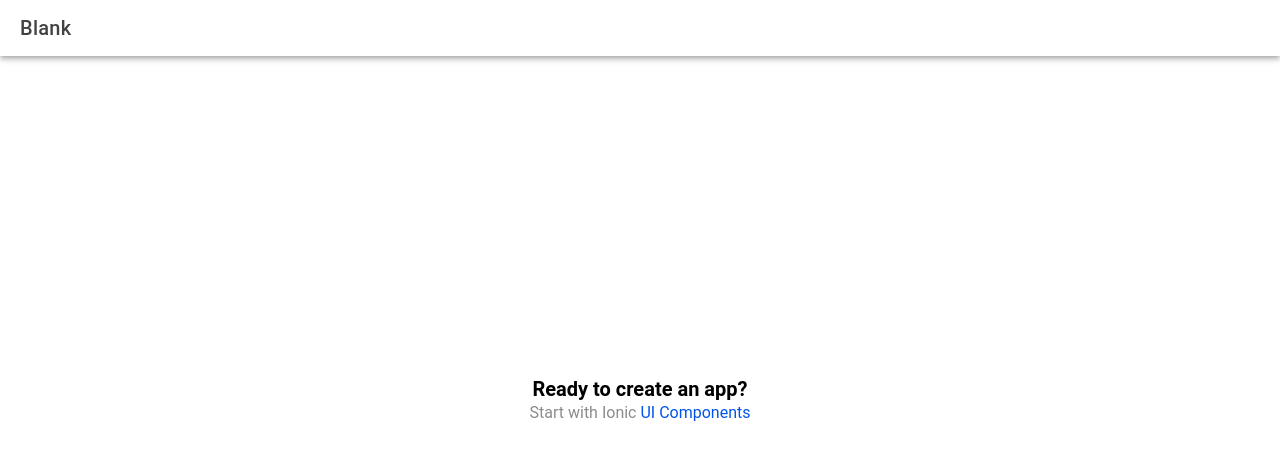
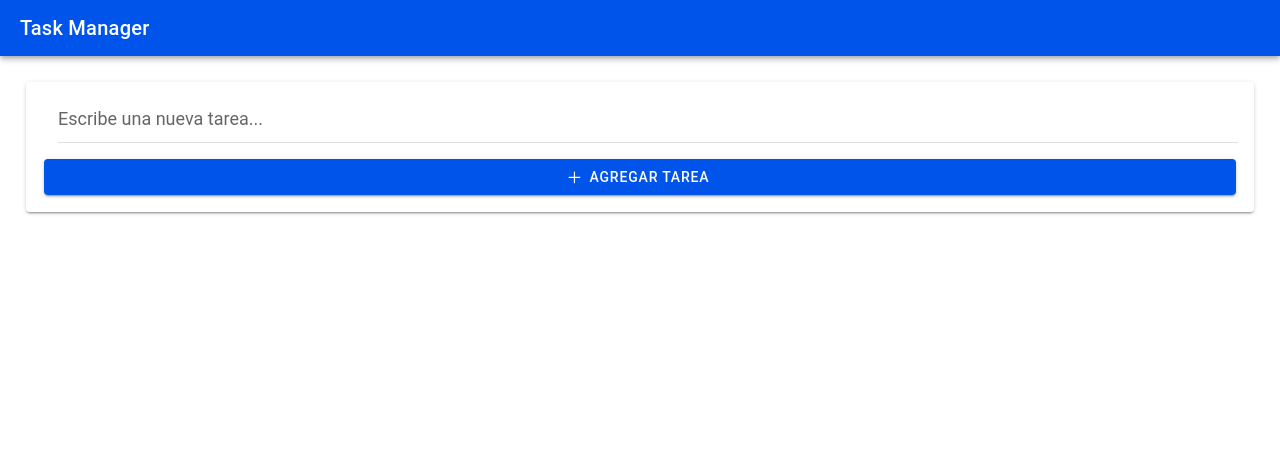
Before and after one commit to JuanEstacio/Clase_2_DSPM, a React (Vite) app: page /home in a window 1280 px wide. Shown: the top 460 px of the page. Built offline with nearby package versions, Linux system fonts and the light colour scheme.

Commit message:
Primer Commit

```diff
--- a/package.json
+++ b/package.json
@@ -12,6 +12,7 @@
     "lint": "eslint"
   },
   "dependencies": {
+    "@capacitor/android": "8.1.0",
     "@capacitor/app": "8.0.1",
     "@capacitor/core": "8.1.0",
     "@capacitor/haptics": "8.0.1",
--- a/src/App.tsx
+++ b/src/App.tsx
@@ -1,53 +1,111 @@
-import { Redirect, Route } from 'react-router-dom';
-import { IonApp, IonRouterOutlet, setupIonicReact } from '@ionic/react';
-import { IonReactRouter } from '@ionic/react-router';
-import Home from './pages/Home';
+import {
+  IonApp,
+  IonHeader,
+  IonToolbar,
+  IonTitle,
+  IonContent,
+  IonPage,
+  IonCard,
+  IonCardContent,
+  setupIonicReact
+} from '@ionic/react';
 
-/* Core CSS required for Ionic components to work properly */
+import { useState, useEffect } from 'react';
+
+import TaskForm from './components/TaskForm';
+import TaskList from './components/TaskList';
+
+/* Ionic CSS */
 import '@ionic/react/css/core.css';
-
-/* Basic CSS for apps built with Ionic */
 import '@ionic/react/css/normalize.css';
 import '@ionic/react/css/structure.css';
 import '@ionic/react/css/typography.css';
-
-/* Optional CSS utils that can be commented out */
 import '@ionic/react/css/padding.css';
-import '@ionic/react/css/float-elements.css';
-import '@ionic/react/css/text-alignment.css';
-import '@ionic/react/css/text-transformation.css';
 import '@ionic/react/css/flex-utils.css';
 import '@ionic/react/css/display.css';
-
-/**
- * Ionic Dark Mode
- * -----------------------------------------------------
- * For more info, please see:
- * https://ionicframework.com/docs/theming/dark-mode
- */
-
-/* import '@ionic/react/css/palettes/dark.always.css'; */
-/* import '@ionic/react/css/palettes/dark.class.css'; */
 import '@ionic/react/css/palettes/dark.system.css';
 
-/* Theme variables */
 import './theme/variables.css';
 
 setupIonicReact();
 
-const App: React.FC = () => (
-  <IonApp>
-    <IonReactRouter>
-      <IonRouterOutlet>
-        <Route exact path="/home">
-          <Home />
-        </Route>
-        <Route exact path="/">
-          <Redirect to="/home" />
-        </Route>
-      </IonRouterOutlet>
-    </IonReactRouter>
-  </IonApp>
-);
+interface Task {
+  id: number;
+  text: string;
+  completed: boolean;
+}
+
+const App: React.FC = () => {
+
+  const [tasks, setTasks] = useState<Task[]>([]);
+
+  // Cargar tareas al iniciar
+  useEffect(() => {
+    const stored = localStorage.getItem('tasks');
+    if (stored) {
+      setTasks(JSON.parse(stored));
+    }
+  }, []);
+
+  // Guardar cada cambio
+  useEffect(() => {
+    localStorage.setItem('tasks', JSON.stringify(tasks));
+  }, [tasks]);
+
+  const addTask = (text: string) => {
+    const newTask: Task = {
+      id: Date.now(),
+      text,
+      completed: false
+    };
+    setTasks(prev => [...prev, newTask]);
+  };
+
+  const toggleTask = (id: number) => {
+    setTasks(prev =>
+      prev.map(task =>
+        task.id === id
+          ? { ...task, completed: !task.completed }
+          : task
+      )
+    );
+  };
+
+  const deleteTask = (id: number) => {
+    setTasks(prev => prev.filter(task => task.id !== id));
+  };
+
+  return (
+    <IonApp>
+      <IonPage>
+
+        <IonHeader>
+          <IonToolbar color="primary">
+            <IonTitle className="ion-text-center">
+              Task Manager
+            </IonTitle>
+          </IonToolbar>
+        </IonHeader>
+
+        <IonContent className="ion-padding">
+
+          <IonCard>
+            <IonCardContent>
+              <TaskForm onAdd={addTask} />
+            </IonCardContent>
+          </IonCard>
+
+          <TaskList
+            tasks={tasks}
+            onToggle={toggleTask}
+            onDelete={deleteTask}
+          />
+
+        </IonContent>
+
+      </IonPage>
+    </IonApp>
+  );
+};
 
 export default App;
--- /dev/null
+++ b/src/components/TaskForm.tsx
@@ -0,0 +1,46 @@
+import { useState } from 'react';
+import {
+  IonInput,
+  IonButton,
+  IonItem,
+  IonIcon
+} from '@ionic/react';
+import { addOutline } from 'ionicons/icons';
+
+interface Props {
+  onAdd: (text: string) => void;
+}
+
+const TaskForm: React.FC<Props> = ({ onAdd }) => {
+  const [text, setText] = useState('');
+
+  const handleAdd = () => {
+    if (!text.trim()) return;
+    onAdd(text);
+    setText('');
+  };
+
+  return (
+    <>
+      <IonItem className="ion-margin-bottom">
+        <IonInput
+          placeholder="Escribe una nueva tarea..."
+          value={text}
+          onIonChange={e => setText(e.detail.value!)}
+          style={{ fontSize: '18px' }}
+        />
+      </IonItem>
+
+      <IonButton
+        expand="block"
+        size="default"
+        onClick={handleAdd}
+      >
+        <IonIcon icon={addOutline} slot="start" />
+        Agregar tarea
+      </IonButton>
+    </>
+  );
+};
+
+export default TaskForm;
--- /dev/null
+++ b/src/components/TaskItem.tsx
@@ -0,0 +1,53 @@
+import {
+  IonItem,
+  IonLabel,
+  IonCheckbox,
+  IonButton,
+  IonIcon
+} from '@ionic/react';
+import { trashOutline } from 'ionicons/icons';
+
+interface Task {
+  id: number;
+  text: string;
+  completed: boolean;
+}
+
+interface Props {
+  task: Task;
+  onToggle: (id: number) => void;
+  onDelete: (id: number) => void;
+}
+
+const TaskItem: React.FC<Props> = ({ task, onToggle, onDelete }) => {
+  return (
+    <IonItem>
+      <IonCheckbox
+        slot="start"
+        checked={task.completed}
+        onIonChange={() => onToggle(task.id)}
+      />
+
+      <IonLabel
+        style={{
+          fontSize: '18px',
+          textDecoration: task.completed ? 'line-through' : 'none'
+        }}
+      >
+        {task.text}
+      </IonLabel>
+
+      <IonButton
+        fill="clear"
+        color="danger"
+        slot="end"
+        size="small"
+        onClick={() => onDelete(task.id)}
+      >
+        <IonIcon icon={trashOutline} />
+      </IonButton>
+    </IonItem>
+  );
+};
+
+export default TaskItem;
--- /dev/null
+++ b/src/components/TaskList.tsx
@@ -0,0 +1,31 @@
+import { IonList } from '@ionic/react';
+import TaskItem from './TaskItem';
+
+interface Task {
+  id: number;
+  text: string;
+  completed: boolean;
+}
+
+interface Props {
+  tasks: Task[];
+  onToggle: (id: number) => void;
+  onDelete: (id: number) => void;
+}
+
+const TaskList: React.FC<Props> = ({ tasks, onToggle, onDelete }) => {
+  return (
+    <IonList>
+      {tasks.map(task => (
+        <TaskItem
+          key={task.id}
+          task={task}
+          onToggle={onToggle}
+          onDelete={onDelete}
+        />
+      ))}
+    </IonList>
+  );
+};
+
+export default TaskList;
```
Also changed, not shown: 54 other files (tests, documents, lock files or other folders).
